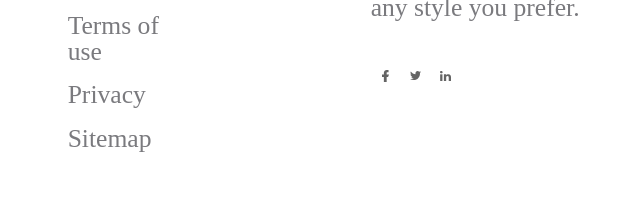
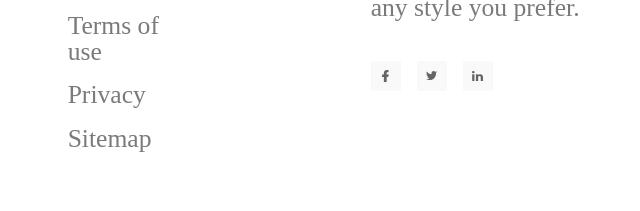
Before and after one commit to fatdz2912/F8-profect-01, a plain HTML site: page index.html in a window 1280 px wide. Shown: the part 4115-4326 px from the top of the page, 640-1280 px from the left. Drawn offline with Linux system fonts and the light colour scheme.

Commit message:
fix pug phần social

```diff
--- a/assets/css/style.css
+++ b/assets/css/style.css
@@ -641,8 +641,11 @@ body {
     justify-content: center;
     width: 30px;
     height: 30px;
+    background: #F9F9F9;
 }
-
+ .social-link + .social-link{
+    margin-left: 16px;
+}
 .footer .desc {
     flex-wrap: wrap;
     width: 350px;
```
